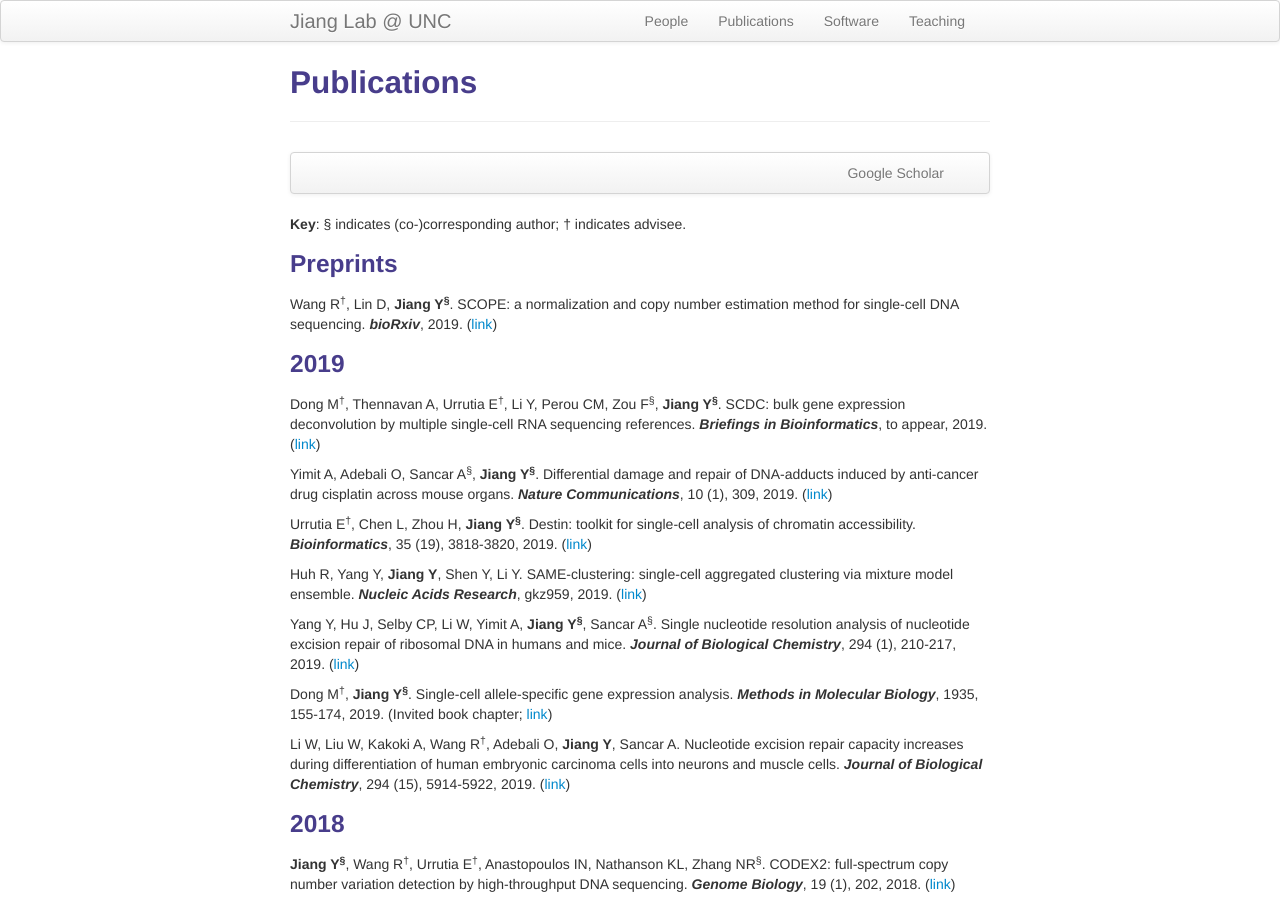
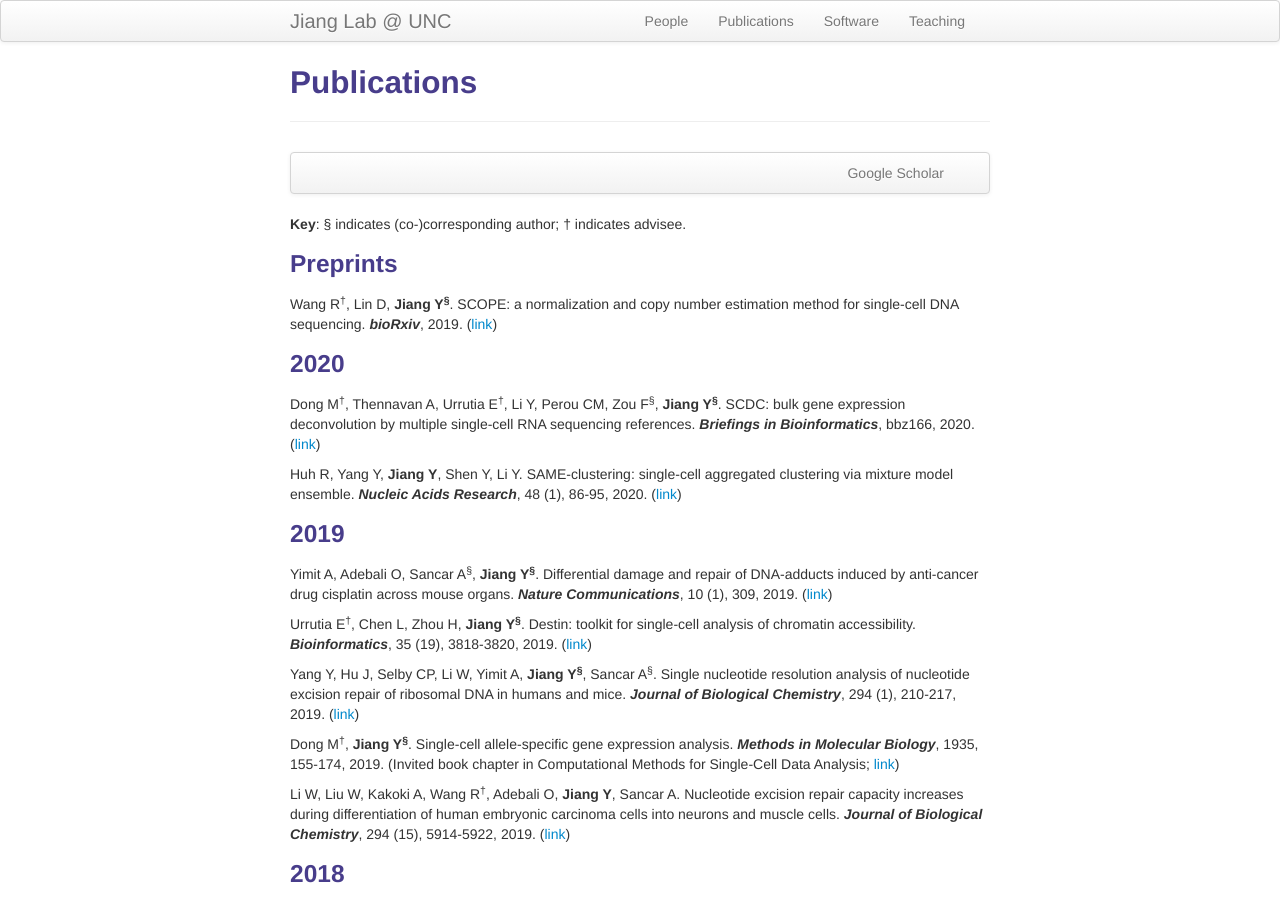
Before and after one commit to yuchaojiang/yuchaojiang.github.io, a Jekyll site: the page built from pages/pubs.md, in a window 1280 px wide and 900 px high. Built offline with Jekyll 4.4.1, drawn with Linux system fonts in a browser that asks for light colours.

Commit message:
Update pubs.md

```diff
--- a/pages/pubs.md
+++ b/pages/pubs.md
@@ -18,19 +18,21 @@ description: Yuchao Jiang's publications
 
 Wang R<sup>&dagger;</sup>, Lin D, **Jiang Y<sup>&sect;</sup>**. SCOPE: a normalization and copy number estimation method for single-cell DNA sequencing. ***bioRxiv***, 2019. ([link](https://www.biorxiv.org/content/10.1101/594267v2))
 
+### 2020
+
+Dong M<sup>&dagger;</sup>, Thennavan A, Urrutia E<sup>&dagger;</sup>, Li Y, Perou CM, Zou F<sup>&sect;</sup>, **Jiang Y<sup>&sect;</sup>**. SCDC: bulk gene expression deconvolution by multiple single-cell RNA sequencing references. ***Briefings in Bioinformatics***, bbz166, 2020. ([link](https://academic.oup.com/bib/advance-article/doi/10.1093/bib/bbz166/5699815))
+
+Huh R, Yang Y, **Jiang Y**, Shen Y, Li Y. SAME-clustering: single-cell aggregated clustering via mixture model ensemble. ***Nucleic Acids Research***, 48 (1), 86-95, 2020. ([link](https://academic.oup.com/nar/article/48/1/86/5644992))
+
 ### 2019
-
-Dong M<sup>&dagger;</sup>, Thennavan A, Urrutia E<sup>&dagger;</sup>, Li Y, Perou CM, Zou F<sup>&sect;</sup>, **Jiang Y<sup>&sect;</sup>**. SCDC: bulk gene expression deconvolution by multiple single-cell RNA sequencing references. ***Briefings in Bioinformatics***, to appear, 2019. ([link](https://www.biorxiv.org/content/10.1101/743591v1))
 
 Yimit A, Adebali O, Sancar A<sup>&sect;</sup>, **Jiang Y<sup>&sect;</sup>**. Differential damage and repair of DNA-adducts induced by anti-cancer drug cisplatin across mouse organs. ***Nature Communications***, 10 (1), 309, 2019. ([link](https://www.nature.com/articles/s41467-019-08290-2))
 
 Urrutia E<sup>&dagger;</sup>, Chen L, Zhou H, **Jiang Y<sup>&sect;</sup>**. Destin: toolkit for single-cell analysis of chromatin accessibility. ***Bioinformatics***, 35 (19), 3818-3820, 2019. ([link](https://academic.oup.com/bioinformatics/article/35/19/3818/5367832/))
 
-Huh R, Yang Y, **Jiang Y**, Shen Y, Li Y. SAME-clustering: single-cell aggregated clustering via mixture model ensemble. ***Nucleic Acids Research***, gkz959, 2019. ([link](https://academic.oup.com/nar/advance-article/doi/10.1093/nar/gkz959/5644992))
-
 Yang Y, Hu J, Selby CP, Li W, Yimit A, **Jiang Y<sup>&sect;</sup>**, Sancar A<sup>&sect;</sup>. Single nucleotide resolution analysis of nucleotide excision repair of ribosomal DNA in humans and mice. ***Journal of Biological Chemistry***, 294 (1), 210-217, 2019. ([link](http://www.jbc.org/content/294/1/210.short))
 
-Dong M<sup>&dagger;</sup>, **Jiang Y<sup>&sect;</sup>**. Single-cell allele-specific gene expression analysis. ***Methods in Molecular Biology***, 1935, 155-174, 2019. (Invited book chapter; [link](https://link.springer.com/protocol/10.1007%2F978-1-4939-9057-3_11))
+Dong M<sup>&dagger;</sup>, **Jiang Y<sup>&sect;</sup>**. Single-cell allele-specific gene expression analysis. ***Methods in Molecular Biology***, 1935, 155-174, 2019. (Invited book chapter in Computational Methods for Single-Cell Data Analysis; [link](https://link.springer.com/protocol/10.1007%2F978-1-4939-9057-3_11))
 
 Li W, Liu W, Kakoki A, Wang R<sup>&dagger;</sup>, Adebali O, **Jiang Y**, Sancar A. Nucleotide excision repair capacity increases during differentiation of human embryonic carcinoma cells into neurons and muscle cells. ***Journal of Biological Chemistry***, 294 (15), 5914-5922, 2019. ([link](http://www.jbc.org/content/294/15/5914))
 
```
